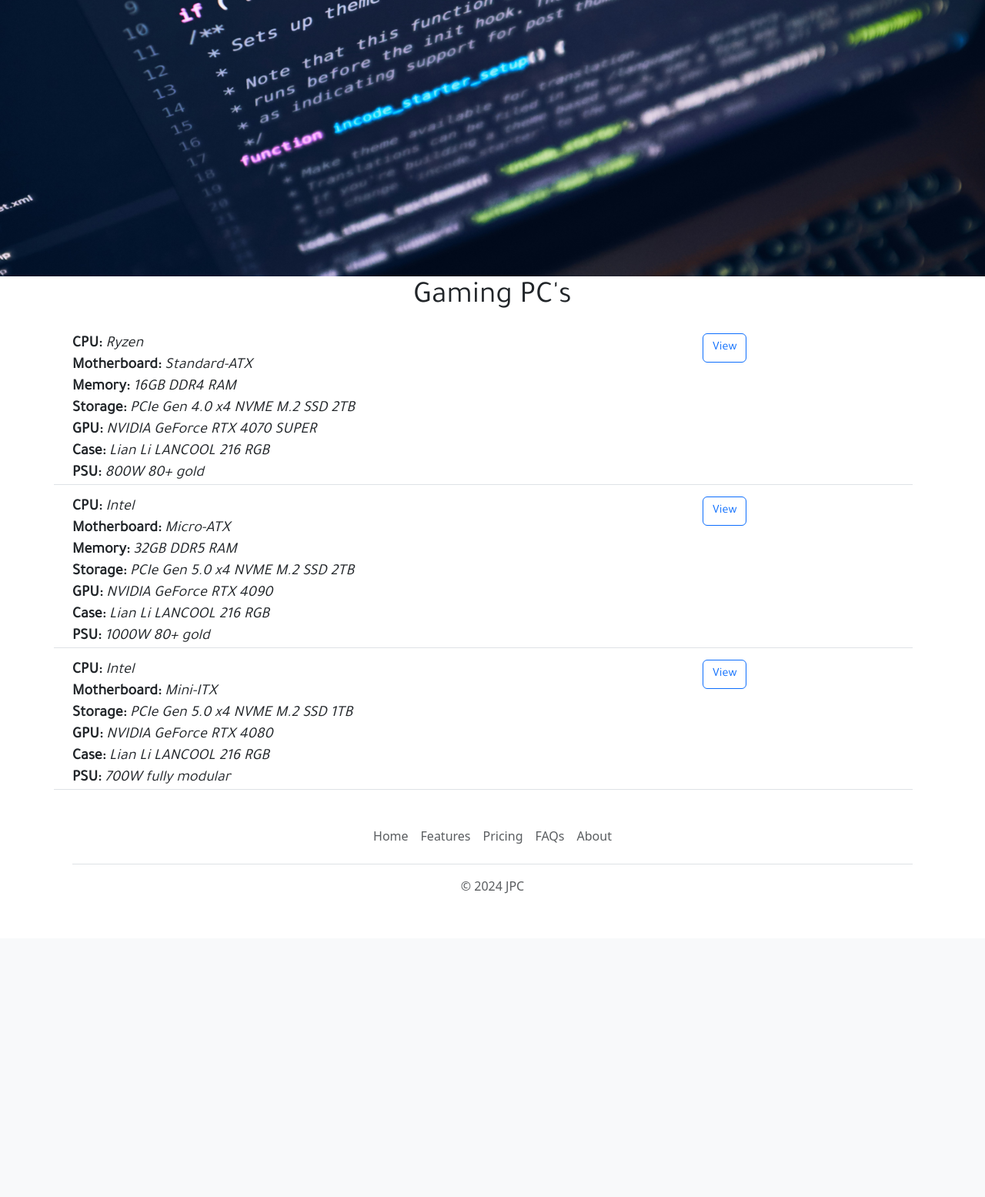
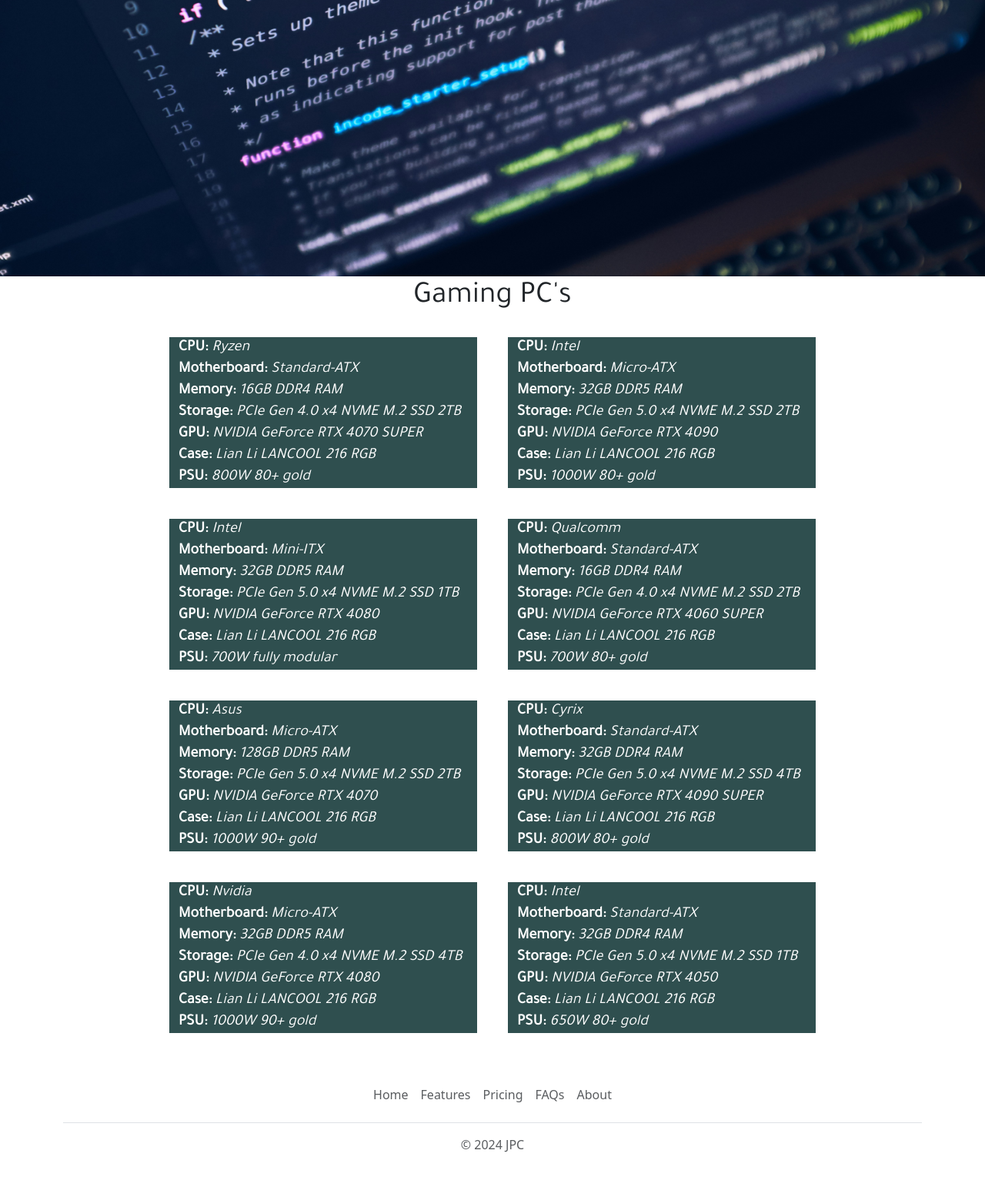
Before and after one commit to javierpalomares100/JP-WebApp, a Flask app: page / in a window 1280 px wide. Shown: the part 120-1675 px from the top of the page at 77% size. Before the commit the page ends 1281 px from the top, so only its background shows below. Run offline with Flask 3, Linux system fonts and the light colour scheme.

Commit message:
added bootstrap classes to main content

```diff
--- a/app.py
+++ b/app.py
@@ -27,10 +27,61 @@
     'id': 3,
     'cpu': 'Intel',
     'motherboard': 'Mini-ITX',
+    'memory': '32GB DDR5 RAM',
     'storage': 'PCIe Gen 5.0 x4 NVME M.2 SSD 1TB',
     'gpu': 'NVIDIA GeForce RTX 4080',
     'case': 'Lian Li LANCOOL 216 RGB',
     'psu': '700W fully modular'
+  },
+  {
+    'id': 4,
+    'cpu': 'Qualcomm',
+    'motherboard': 'Standard-ATX',
+    'memory': '16GB DDR4 RAM',
+    'storage': 'PCIe Gen 4.0 x4 NVME M.2 SSD 2TB',
+    'gpu': 'NVIDIA GeForce RTX 4060 SUPER',
+    'case': 'Lian Li LANCOOL 216 RGB',
+    'psu': '700W 80+ gold'
+  },
+  {
+    'id': 5,
+    'cpu': 'Asus',
+    'motherboard': 'Micro-ATX',
+    'memory': '128GB DDR5 RAM',
+    'storage': 'PCIe Gen 5.0 x4 NVME M.2 SSD 2TB',
+    'gpu': 'NVIDIA GeForce RTX 4070',
+    'case': 'Lian Li LANCOOL 216 RGB',
+    'psu': '1000W 90+ gold'
+  },
+  {
+    'id': 6,
+    'cpu': 'Cyrix',
+    'motherboard': 'Standard-ATX',
+    'memory': '32GB DDR4 RAM',
+    'storage': 'PCIe Gen 5.0 x4 NVME M.2 SSD 4TB',
+    'gpu': 'NVIDIA GeForce RTX 4090 SUPER',
+    'case': 'Lian Li LANCOOL 216 RGB',
+    'psu': '800W 80+ gold'
+  },
+  {
+    'id': 7,
+    'cpu': 'Nvidia',
+    'motherboard': 'Micro-ATX',
+    'memory': '32GB DDR5 RAM',
+    'storage': 'PCIe Gen 4.0 x4 NVME M.2 SSD 4TB',
+    'gpu': 'NVIDIA GeForce RTX 4080',
+    'case': 'Lian Li LANCOOL 216 RGB',
+    'psu': '1000W 90+ gold'
+  },
+  {
+    'id': 8,
+    'cpu': 'Intel',
+    'motherboard': 'Standard-ATX',
+    'memory': '32GB DDR4 RAM',
+    'storage': 'PCIe Gen 5.0 x4 NVME M.2 SSD 1TB',
+    'gpu': 'NVIDIA GeForce RTX 4050',
+    'case': 'Lian Li LANCOOL 216 RGB',
+    'psu': '650W 80+ gold'
   }
 ]
 
@@ -42,7 +93,5 @@
 def list_pc():
   return jsonify(PC)
 
-#test1->first git commit from VSCode
-
 if __name__ == "__main__":
     app.run(host='0.0.0.0', debug=True)
--- a/static/css/fonts.css
+++ b/static/css/fonts.css
@@ -20,8 +20,3 @@
          "wdth" 100,
          "GRAD" 0;
 }
-
-.responsive {
-  width: 100%;
-  height: auto;
-}
--- /dev/null
+++ b/static/css/indexStyles.css
@@ -0,0 +1,28 @@
+.responsive {
+    width: 100%;
+    height: auto;
+  }
+
+  #banner {
+    width: 100%;
+    height: 360px;
+    object-fit: cover;
+  }
+  .bodyText {
+    font-size: 20px;
+    line-height: 28px;
+  }
+  .copyRight {
+    font-size: 18px;
+    color: rgb(100, 100, 100);
+    text-align: center;
+    font-weight: normal;
+  }
+
+  .child {
+    background: darkslategray;
+    color: white;
+    width: 400px;
+    float: left;
+    margin: 1em;
+  }
--- a/templates/index.html
+++ b/templates/index.html
@@ -5,46 +5,37 @@
     <meta name="viewport" content="width=device-width, initial-scale=1">
     <title>JP's Site</title>
     <link href="https://cdn.jsdelivr.net/npm/bootstrap@5.3.3/dist/css/bootstrap.min.css" rel="stylesheet" integrity="sha384-QWTKZyjpPEjISv5WaRU9OFeRpok6YctnYmDr5pNlyT2bRjXh0JMhjY6hW+ALEwIH" crossorigin="anonymous">
-
+    <link href="static/css/indexStyles.css" rel="stylesheet" type='text/css'>
     <link href="static/css/fonts.css" rel="stylesheet" type='text/css'>
 
     <style>
       h1 {
         font-size: 40px;
       }
-      #banner {
-        width: 100%;
-        height: 360px;
-        object-fit: cover;
-      }
       .heading {
         text-align: center;
         line-height: 35px;
-      }
-      .bodyText {
-        font-size: 20px;
-        line-height: 28px;
-      }
-      .copyRight {
-        font-size: 18px;
-        color: rgb(100, 100, 100);
-        text-align: center;
-        font-weight: normal;
       }
 
     </style>
   </head>
   <body>
+    <div>
         {% include 'nav.html' %}
         <h1 class="heading fontTajawal" style="padding-top: 10px; padding-bottom: 10px;">Python & MySQL Introduction</h1>
         <img id="banner" src="{{ url_for('static', filename='images/banner.jpg') }}" height="650" />
-    <div class="container" style="padding-top: 10px;">
+
+        <div class="container-fluid" style="background-color: none;">
+            <div class="row" style="padding-top: 10px;">
                 <h1 class="heading fontTajawal">Gaming PC's</h1>
-    <div class="bodyText fontTajawal" style="padding-top: 6px;">
+                <div class="col-lg-9" style="background-color: none; margin: 0 auto;">
+                    <div id="mainContent" class="bodyText fontTajawal row justify-content-center"  style="padding-top: 6px;">
                         {% for pc in pc %}
                           {% include 'pcItem.html' %}
                         {% endfor %}
-
+                    </div>
+                </div>
+            </div>
         </div>
 
     <script src="https://cdn.jsdelivr.net/npm/@popperjs/core@2.11.8/dist/umd/popper.min.js" integrity="sha384-I7E8VVD/ismYTF4hNIPjVp/Zjvgyol6VFvRkX/vR+Vc4jQkC+hVqc2pM8ODewa9r" crossorigin="anonymous"></script>
--- a/templates/pcItem.html
+++ b/templates/pcItem.html
@@ -1,16 +1,13 @@
-<div class="container border-bottom row" style="text-align: left; background-color: none; padding-top: 15px;">
-    <div class="col-9 justify-content-center">
+<div class="child">
+  <div>
     <div><b>CPU:</b> <i>{{pc['cpu']}} </i></div>
     <div><b>Motherboard:</b> <i>{{pc['motherboard']}} </i></div>
-       {% if 'memory' in pc %}
+     <!--{% if 'memory' in pc %}-->
     <div><b>Memory:</b> <i>{{pc['memory']}} </i></div>
-       {% endif %}
+     <!--{% endif %}-->
     <div><b>Storage:</b> <i>{{pc['storage']}} </i></div>
     <div><b>GPU:</b> <i>{{pc['gpu']}} </i></div>
     <div><b>Case:</b> <i>{{pc['case']}} </i></div>
     <div><b>PSU:</b> <i>{{pc['psu']}} </i></div>
   </div>
-    <div class="col-3 justify-content-center">
-     <button type="button" class="btn btn-outline-primary">View</button>
 </div>
- </div>
```
Lines whose indentation alone changed are shown as unchanged.
